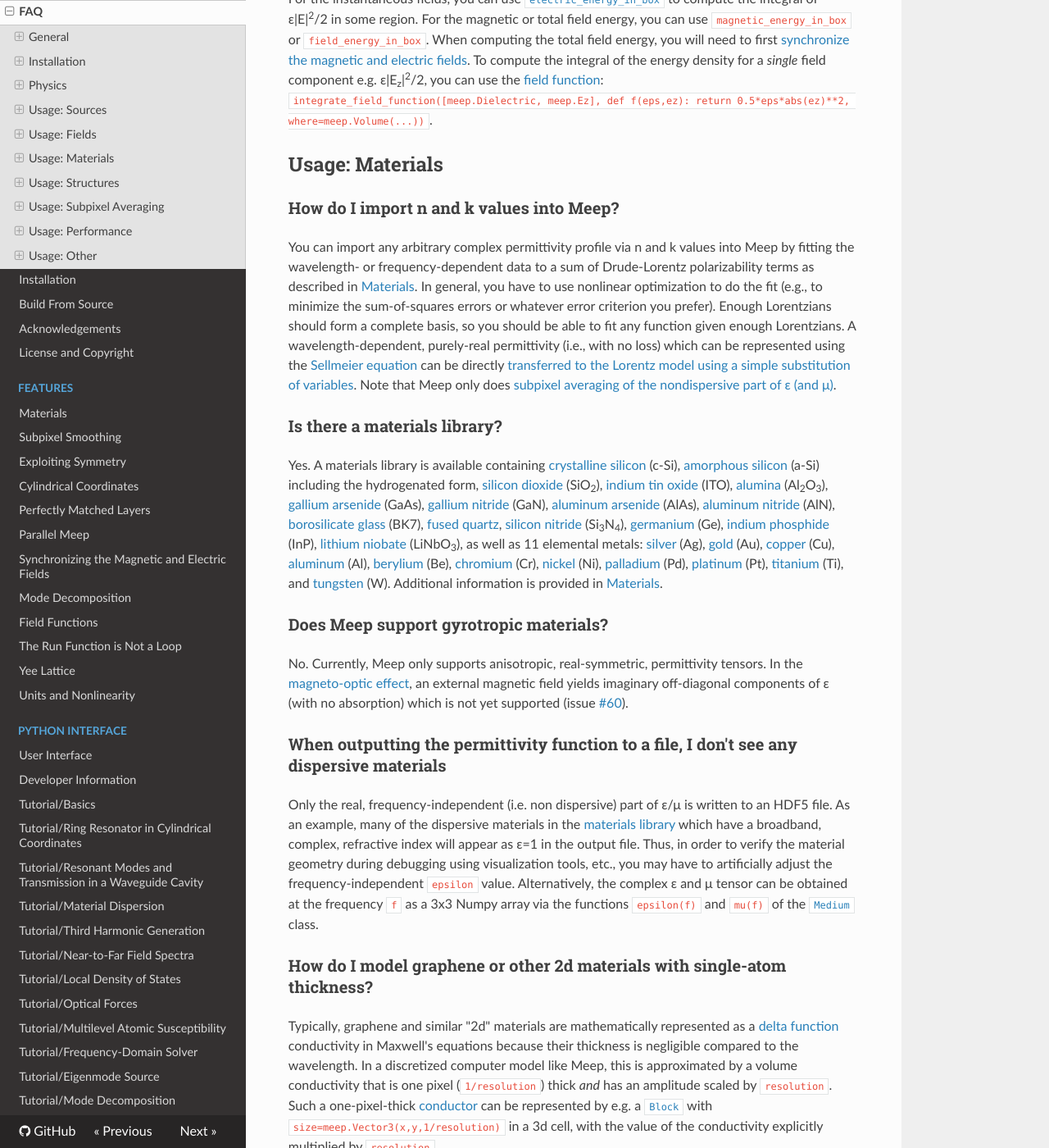
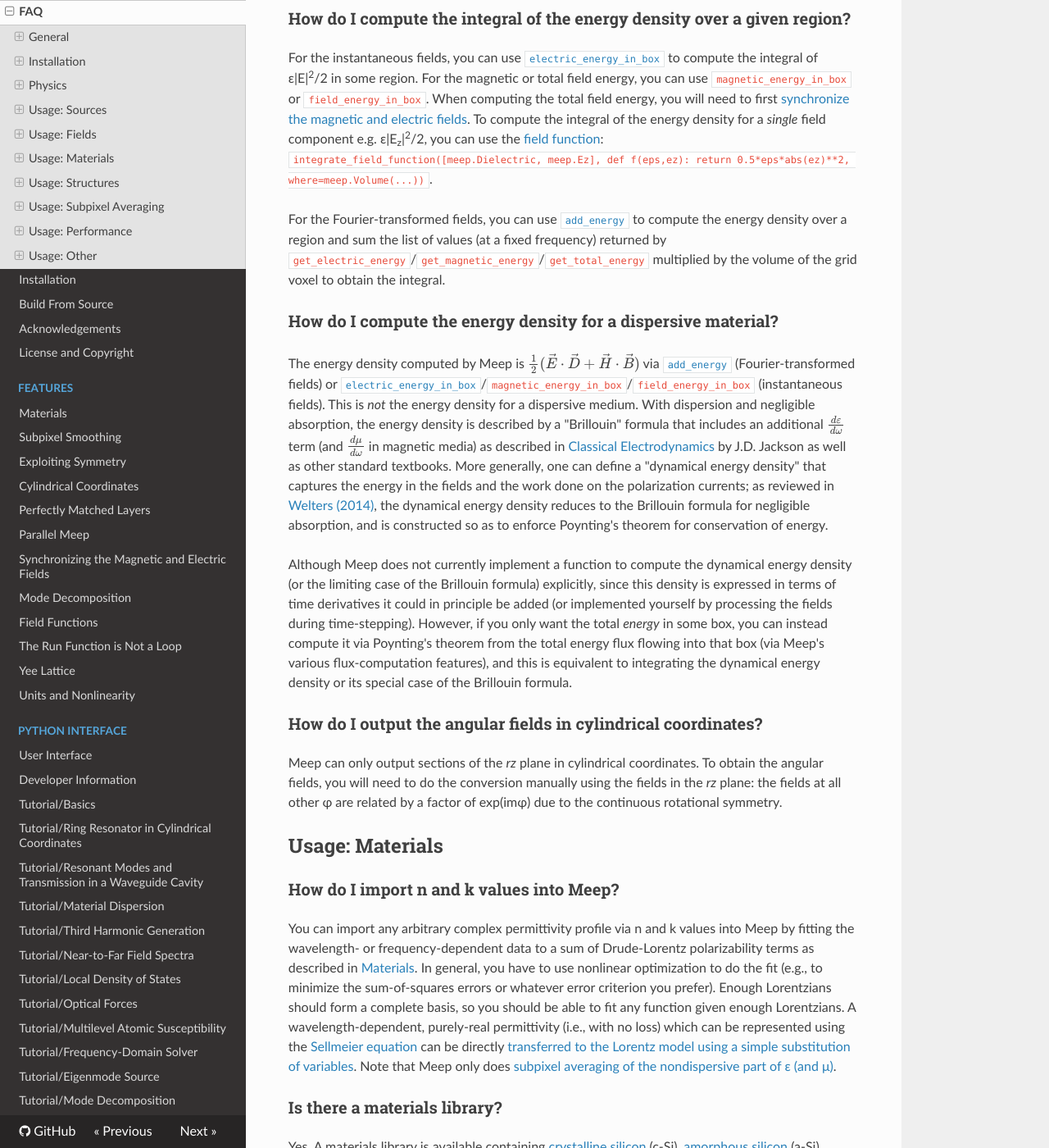
Before and after one commit to NanoComp/meep, an MkDocs documentation site: the page built from doc/docs/FAQ.md, in a window 1280 px wide and 1400 px high, scrolled down 16184 px. Shown: the whole window at 82% size. Built offline with MkDocs 1.6.1, drawn with Linux system fonts in a browser that asks for light colours; nearby versions of some CDN libraries; formulas are drawn with MathJax 3; old or Windows-style settings are respelled for this version of MkDocs; some of the changed text lies outside the part shown.

Commit message:
3 FAQs and docs fixes (#896)
* 3 FAQs and update docs

* fixes

* typo

* clarify energy density

```diff
--- a/doc/docs/FAQ.md
+++ b/doc/docs/FAQ.md
@@ -275,6 +275,18 @@
 
 For the instantaneous fields, you can use [`electric_energy_in_box`](Python_User_Interface.md#field-computations) to compute the integral of ε|E|<sup>2</sup>/2 in some region. For the magnetic or total field energy, you can use `magnetic_energy_in_box` or `field_energy_in_box`. When computing the total field energy, you will need to first [synchronize the magnetic and electric fields](Synchronizing_the_Magnetic_and_Electric_Fields.md). To compute the integral of the energy density for a *single* field component e.g. ε|E<sub>z</sub>|<sup>2</sup>/2, you can use the [field function](Field_Functions.md): `integrate_field_function([meep.Dielectric, meep.Ez], def f(eps,ez): return 0.5*eps*abs(ez)**2, where=meep.Volume(...))`.
 
+For the Fourier-transformed fields, you can use [`add_energy`](Python_User_Interface.md#energy-density-spectra) to compute the energy density over a region and sum the list of values (at a fixed frequency) returned by `get_electric_energy`/`get_magnetic_energy`/`get_total_energy` multiplied by the volume of the grid voxel to obtain the integral.
+
+### How do I compute the energy density for a dispersive material?
+
+The energy density computed by Meep is $\frac{1}{2}(\vec{E}\cdot\vec{D}+\vec{H}\cdot\vec{B})$ via [`add_energy`](Python_User_Interface.md#energy-density-spectra) (Fourier-transformed fields) or [`electric_energy_in_box`](Python_User_Interface.md#field-computations)/`magnetic_energy_in_box`/`field_energy_in_box` (instantaneous fields). This is *not* the energy density for a dispersive medium. With dispersion and negligible absorption, the energy density is described by a "Brillouin" formula that includes an additional $\frac{dε}{dω}$ term (and $\frac{dμ}{dω}$ in magnetic media) as described in [Classical Electrodynamics](https://www.amazon.com/Classical-Electrodynamics-Third-David-Jackson/dp/047130932X) by J.D. Jackson as well as other standard textbooks.  More generally, one can define a "dynamical energy density" that captures the energy in the fields and the work done on the polarization currents; as reviewed in [Welters (2014)](http://math.mit.edu/~stevenj/papers/Welters14.pdf), the dynamical energy density reduces to the Brillouin formula for negligible absorption, and is constructed so as to enforce Poynting's theorem for conservation of energy.
+
+Although Meep does not currently implement a function to compute the dynamical energy density (or the limiting case of the Brillouin formula) explicitly, since this density is expressed in terms of time derivatives it could in principle be added (or implemented yourself by processing the fields during time-stepping).   However, if you only want the total *energy* in some box, you can instead compute it via Poynting's theorem from the total energy flux flowing into that box (via Meep's various flux-computation features), and this is equivalent to integrating the dynamical energy density or its special case of the Brillouin formula.
+
+### How do I output the angular fields in cylindrical coordinates?
+
+Meep can only output sections of the *rz* plane in cylindrical coordinates. To obtain the angular fields, you will need to do the conversion manually using the fields in the *rz* plane: the fields at all other φ are related by a factor of exp(imφ) due to the continuous rotational symmetry.
+
 Usage: Materials
 ----------------
 
@@ -298,6 +310,10 @@
 
 Typically, graphene and similar "2d" materials are mathematically represented as a [delta function](https://en.wikipedia.org/wiki/Dirac_delta_function) conductivity in Maxwell's equations because their thickness is negligible compared to the wavelength. In
 a discretized computer model like Meep, this is approximated by a volume conductivity that is one pixel (`1/resolution`) thick *and* has an amplitude scaled by `resolution`. Such a one-pixel-thick [conductor](Materials.md#conductivity-and-complex) can be represented by e.g. a [`Block`](Python_User_Interface.md#block) with `size=meep.Vector3(x,y,1/resolution)` in a 3d cell, with the value of the conductivity explicitly multiplied by `resolution`.
+
+### How do I model a continuously-varying permittivity?
+
+You can use a [material function](Python_User_Interface.md#medium) to model any arbitrary, position-dependent permittivity/permeability function ε(**r**)/μ(**r**) including anisotropic, [dispersive](Materials.md#material-dispersion), and [nonlinear](Materials.md#nonlinearity) media. For an example involving a non-dispersive, anisotropic material, see [Tutorials/Mode Decomposition/Diffraction Spectrum of Liquid-Crystal Polarization Gratings](Python_Tutorials/Mode_Decomposition.md#diffraction-spectrum-of-liquid-crystal-polarization-gratings). The material function construct can also be used to specify arbitrary *shapes* (e.g., curves such as parabolas, sinusoids, etc.) within: (1) the interior boundary of a [`GeometricObject`](Python_User_Interface.md#geometricobject) (e.g., `Block`, `Sphere`, `Cylinder`, etc.), (2) the entire cell via `material_function` parameter of the `Simulation` constructor, or (3) a combination of the two.
 
 Usage: Structures
 -----------------
```
Also changed, not shown: doc/docs/Python_User_Interface.md (+2 -2 lines), doc/docs/Scheme_User_Interface.md (+1 -1 lines).
